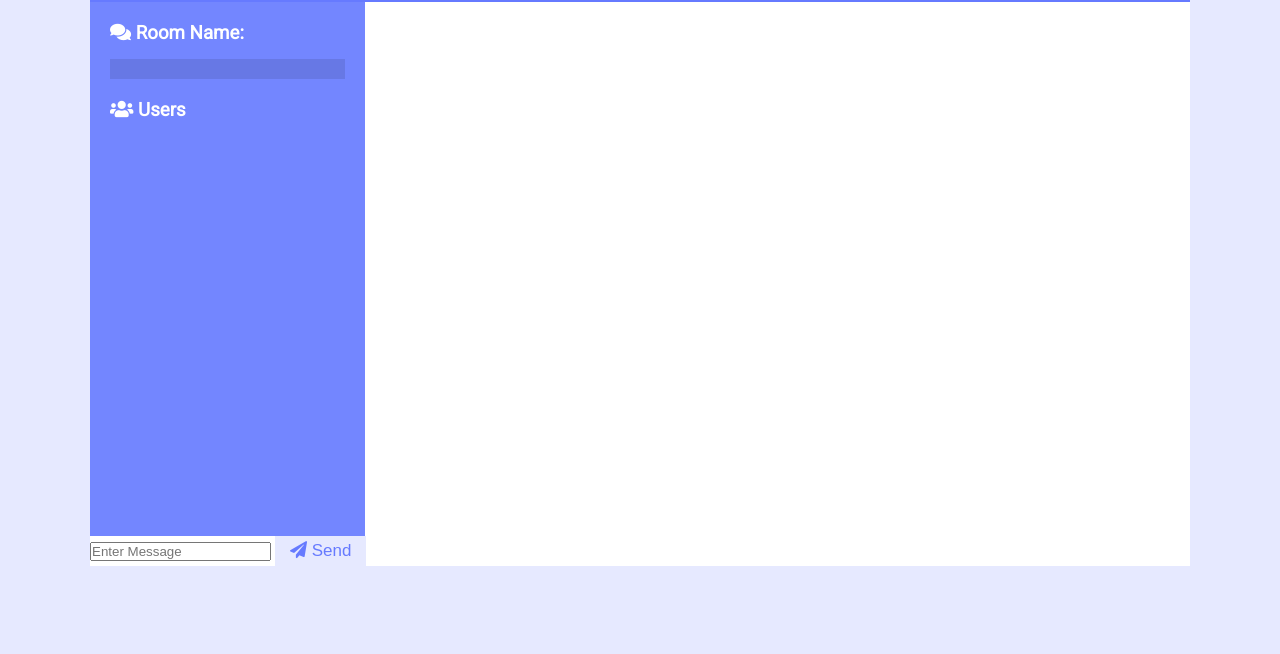
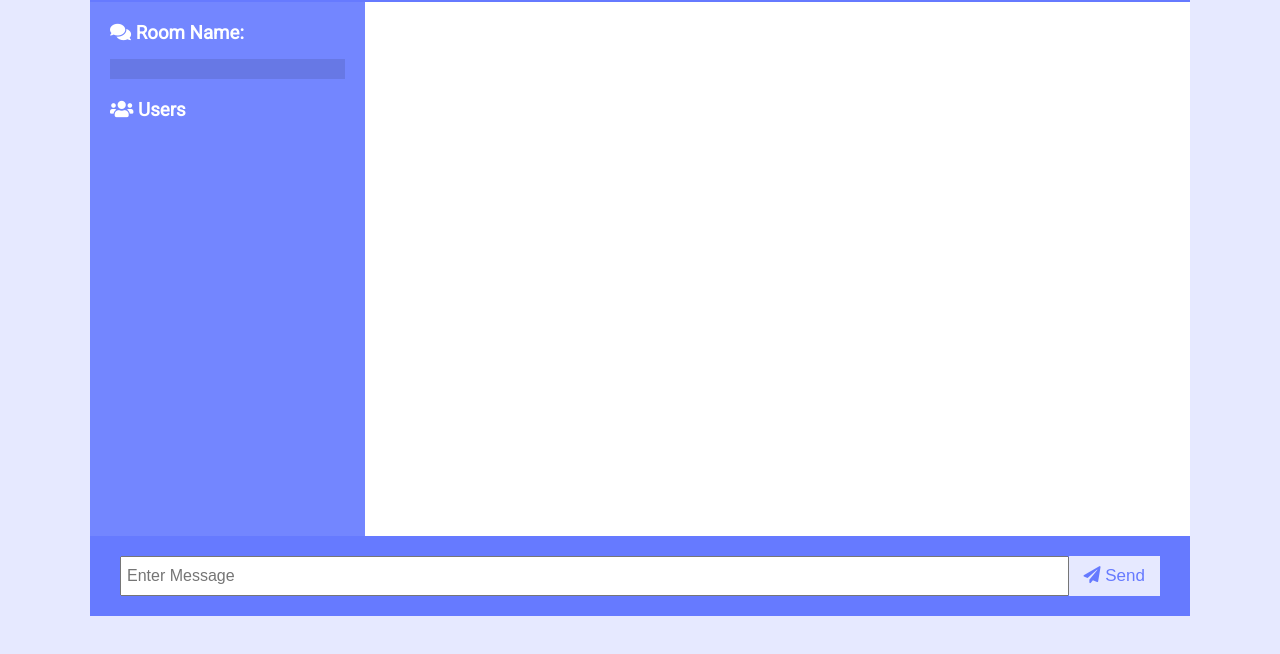
Before and after one commit to Guruprasanna02/LetsConnect-chat_app, a website: page public/chat.html in a window 1280 px wide. Shown: the part 106-760 px from the top of the page. Drawn offline with nearby package versions, Linux system fonts and the light colour scheme; no server answers.

Commit message:
feat change style

```diff
--- a/public/css/style.css
+++ b/public/css/style.css
@@ -118,16 +118,16 @@ a {
 	color: #777;
 }
 
-.chat-form-container {
+.send-msg-container {
 	padding: 20px 30px;
 	background-color: var(--dark-color-a);
 }
 
-.chat-form-container form {
+.send-msg-container form {
 	display: flex;
 }
 
-.chat-form-container input[type='text'] {
+.send-msg-container input[type='text'] {
 	font-size: 16px;
 	padding: 5px;
 	height: 40px;
```
